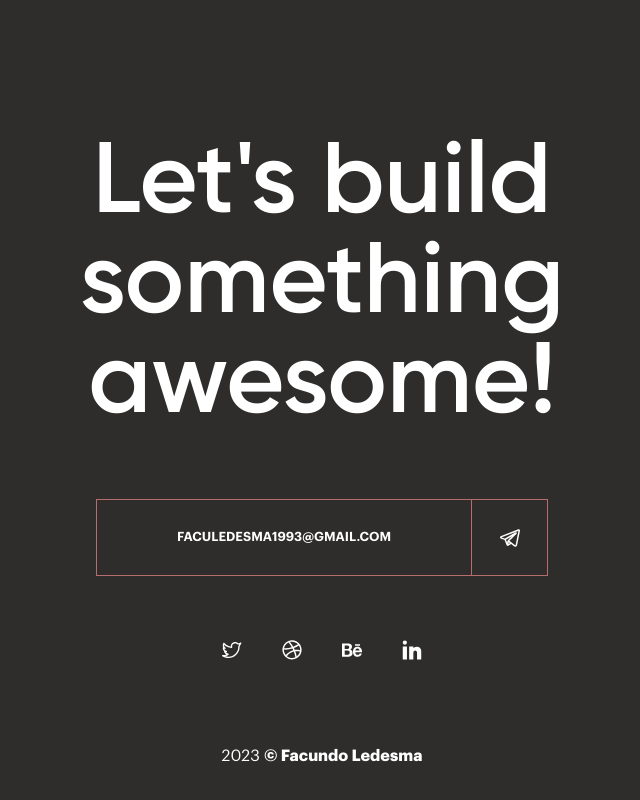
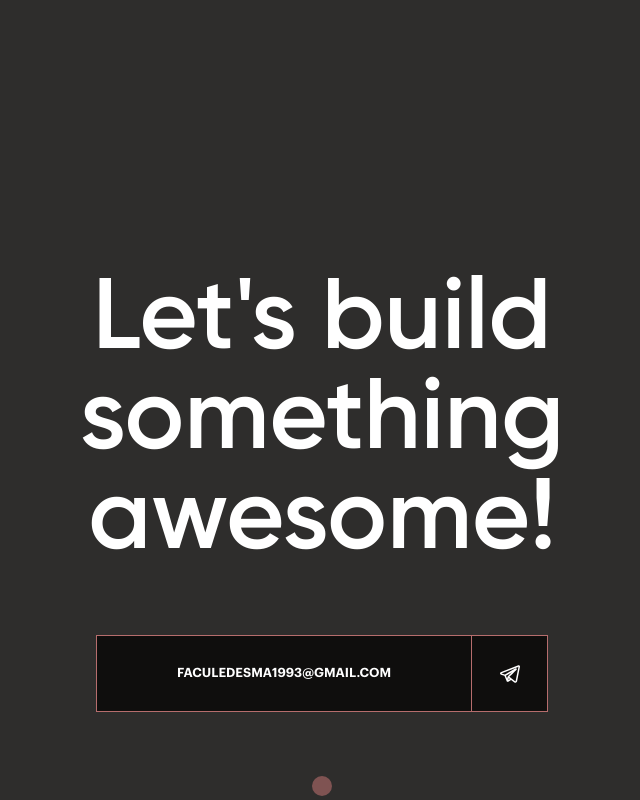
Before and after one commit to faculedesma/fledesma-dev, a React (Vite) app: page / in a window 1280 px wide. Shown: the part 8640-9440 px from the top of the page, without its empty margins (318-958 px from the left). Built offline with nearby package versions, Linux system fonts and the light colour scheme; a web font is replaced by a local one.

Commit message:
feat: add footer bg clip path image

```diff
--- a/src/components/footer/Footer.tsx
+++ b/src/components/footer/Footer.tsx
@@ -2,17 +2,22 @@ import { MailEnvelop } from '@assets/svgs/MailEnvelop';
 import { useState, useRef, useEffect } from 'react';
 import { useIntersection } from '@components/hooks/useIntersection';
 import { Social } from '@components/social/Social';
+import MatirxPNG from '@assets/images/matrix.png';
+import { useCursorPosition } from '@components/hooks/useCursorPosition';
 import './footer.scss';
 
 const Footer = () => {
   const isMobile =
     window.innerWidth > 320 && window.innerWidth < 480;
   const footerRef = useRef<HTMLDivElement>(null);
+  const matrixRef = useRef<HTMLImageElement>(null);
   const isInViewport = useIntersection(
     footerRef,
     isMobile ? 0 : -300
   );
   const [text, setText] = useState('Click to copy!');
+
+  const { x, y, clientX, clientY } = useCursorPosition();
 
   const handleCopyMailToClipboard = () => {
     navigator.clipboard.writeText(
@@ -30,8 +35,65 @@ const Footer = () => {
     }
   }, [isInViewport]);
 
+  useEffect(() => {
+    if (matrixRef.current) {
+      const xSetted = Math.round(
+        (clientX / window.innerWidth) * 100
+      );
+      const ySetted = Math.round(
+        (clientY / window.innerHeight) * 100
+      );
+      console.log(xSetted, ySetted);
+      // matrixRef.current.style.clipPath = `circle(100px at ${xSetted}% ${ySetted}%)`;
+      matrixRef.current.animate(
+        {
+          clipPath: `circle(100px at ${xSetted}% ${ySetted}%)`
+        },
+        { duration: 1618 * 2, fill: 'forwards' }
+      );
+    }
+  }, [x, y, clientX, clientY]);
+
+  const handleFollowMouse = () => {
+    const mouse = document.getElementById('mouse-follow');
+    mouse?.classList.remove('point');
+    mouse?.classList.add('matrix');
+  };
+
+  const handleLeaveMouse = () => {
+    const mouse = document.getElementById('mouse-follow');
+    mouse?.classList.remove('matrix');
+    mouse?.classList.add('point');
+  };
+
+  const handleExpandImage = () => {
+    if (matrixRef.current) {
+      matrixRef.current.animate(
+        {
+          clipPath: `circle(2000px at 0 0)`
+        },
+        { duration: 1618 * 2, fill: 'forwards' }
+      );
+    }
+  };
+
+  const handleCollapseImage = () => {
+    if (matrixRef.current) {
+      matrixRef.current.animate(
+        {
+          clipPath: `circle(100px at 0 0)`
+        },
+        { duration: 1618 * 2, fill: 'forwards' }
+      );
+    }
+  };
+
   return (
-    <div className="container">
+    <div
+      className="container"
+      onMouseEnter={handleFollowMouse}
+      onMouseLeave={handleLeaveMouse}
+    >
       <div ref={footerRef} id="contact" className="footer">
         <h1>Let's build something awesome!</h1>
         <div className="footer-mail">
@@ -46,6 +108,11 @@ const Footer = () => {
             <p>{text}</p>
           </div>
         </div>
+        <div
+          className="footer-expand"
+          onMouseEnter={handleExpandImage}
+          onMouseLeave={handleCollapseImage}
+        ></div>
         <div className="footer-social">
           <Social />
         </div>
@@ -54,6 +121,12 @@ const Footer = () => {
             2023 <b>© Facundo Ledesma</b>
           </p>
         </div>
+        <img
+          ref={matrixRef}
+          src={MatirxPNG}
+          alt="matrix"
+          loading="lazy"
+        />
       </div>
     </div>
   );
--- a/src/components/footer/footer.scss
+++ b/src/components/footer/footer.scss
@@ -3,13 +3,13 @@
 .footer {
   position: relative;
   width: 100%;
-  height: 700px;
+  height: 800px;
   display: flex;
   flex-direction: column;
   align-items: center;
   justify-content: center;
   gap: 4rem;
-  margin: 16rem 0 2rem;
+  margin: 24rem 0 2rem;
 
   h1 {
     width: 60%;
@@ -18,13 +18,24 @@
     opacity: 0;
   }
 
+  img {
+    position: absolute;
+    top: 0;
+    left: 0;
+    width: 100%;
+    height: 100%;
+    z-index: -1;
+    opacity: 0.5;
+    clip-path: circle(100px at 50% 50%);
+  }
+
   &-mail {
     position: relative;
     width: 450px;
     display: flex;
     align-items: center;
     justify-content: space-between;
-    background: transparent;
+    background-color: $primary-color;
     border: 1px solid $highlight-color;
     cursor: pointer;
     z-index: 3;
@@ -68,7 +79,7 @@
       display: flex;
       align-items: center;
       justify-content: space-between;
-      background-color: rgba($highlight-color, 0.5);
+      background-color: rgba($highlight-color, 0.6);
       scale: 0;
       transition: scale calc($golden-ratio-time / 8)
         ease-in-out;
@@ -105,6 +116,13 @@
     margin-bottom: 50px;
     opacity: 0;
     z-index: 1;
+  }
+
+  &-expand {
+    width: 20px;
+    height: 20px;
+    border-radius: 50%;
+    background-color: rgba($highlight-color, 0.6);
   }
 }
 
--- a/src/components/mouse-follow/MouseFollow.tsx
+++ b/src/components/mouse-follow/MouseFollow.tsx
@@ -27,6 +27,7 @@ const MouseFollow = (): JSX.Element => {
 
   return (
     <div
+      id="mouse-follow"
       ref={cursorRef}
       className="mouse-follow point"
     ></div>
--- a/src/components/mouse-follow/mouse-follow.scss
+++ b/src/components/mouse-follow/mouse-follow.scss
@@ -17,27 +17,19 @@
   width: 12px;
   height: 12px;
   background: $highlight-color;
+  z-index: 5;
 }
 
-.discover {
+.matrix {
   top: 0;
   left: 0;
-  width: 120px;
-  height: 120px;
+  width: 200px;
+  height: 200px;
+  border: 0.5px solid $highlight-color;
+  background: transparent;
+  object-fit: contain;
   display: flex;
-  align-items: center;
-  justify-content: center;
-  background-color: $secondary-color;
-  color: $highlight-color;
-  font-weight: 300;
-  cursor: pointer;
-
-  &::after {
-    content: 'Discover';
-    display: flex;
-    align-items: center;
-    justify-content: center;
-  }
+  z-index: -1;
 }
 
 .show-point {
```
Also changed, not shown: src/assets/images/matrix.png (added), src/assets/images/nina-bg.png (deleted).
